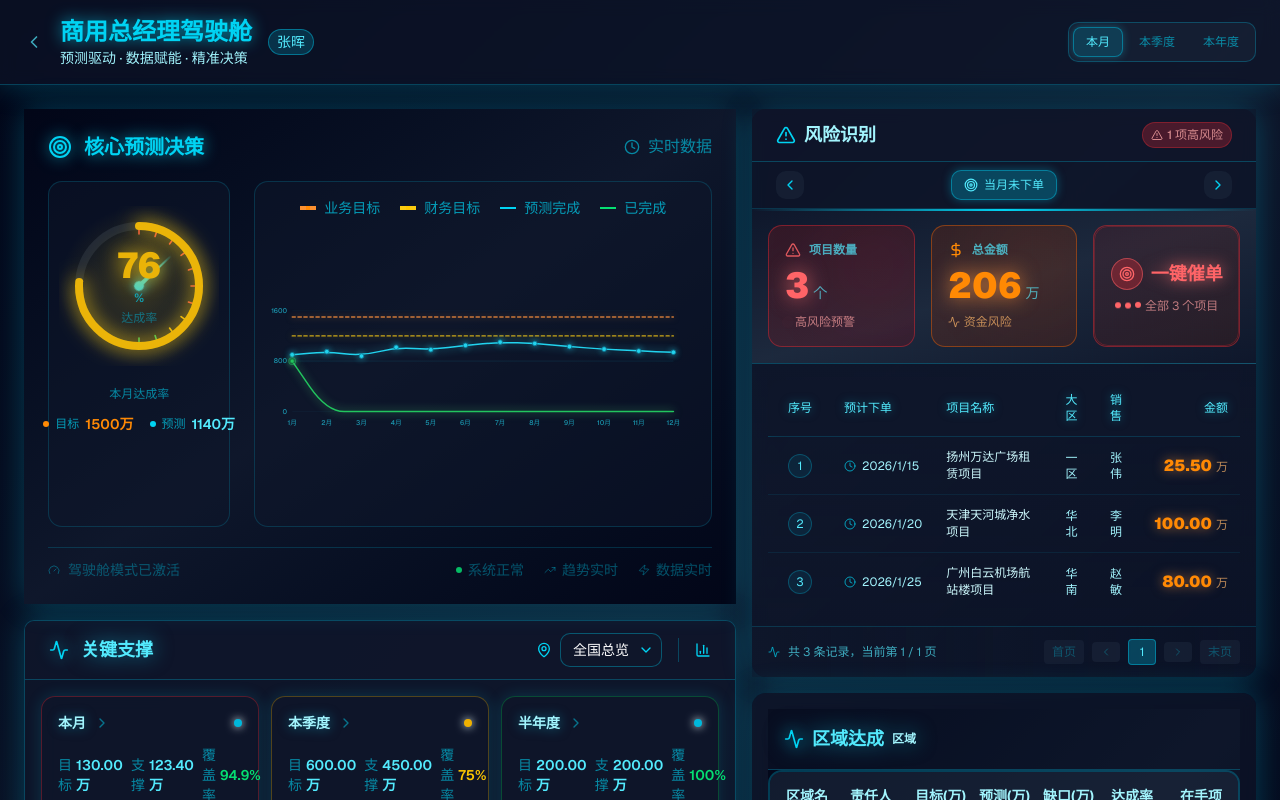
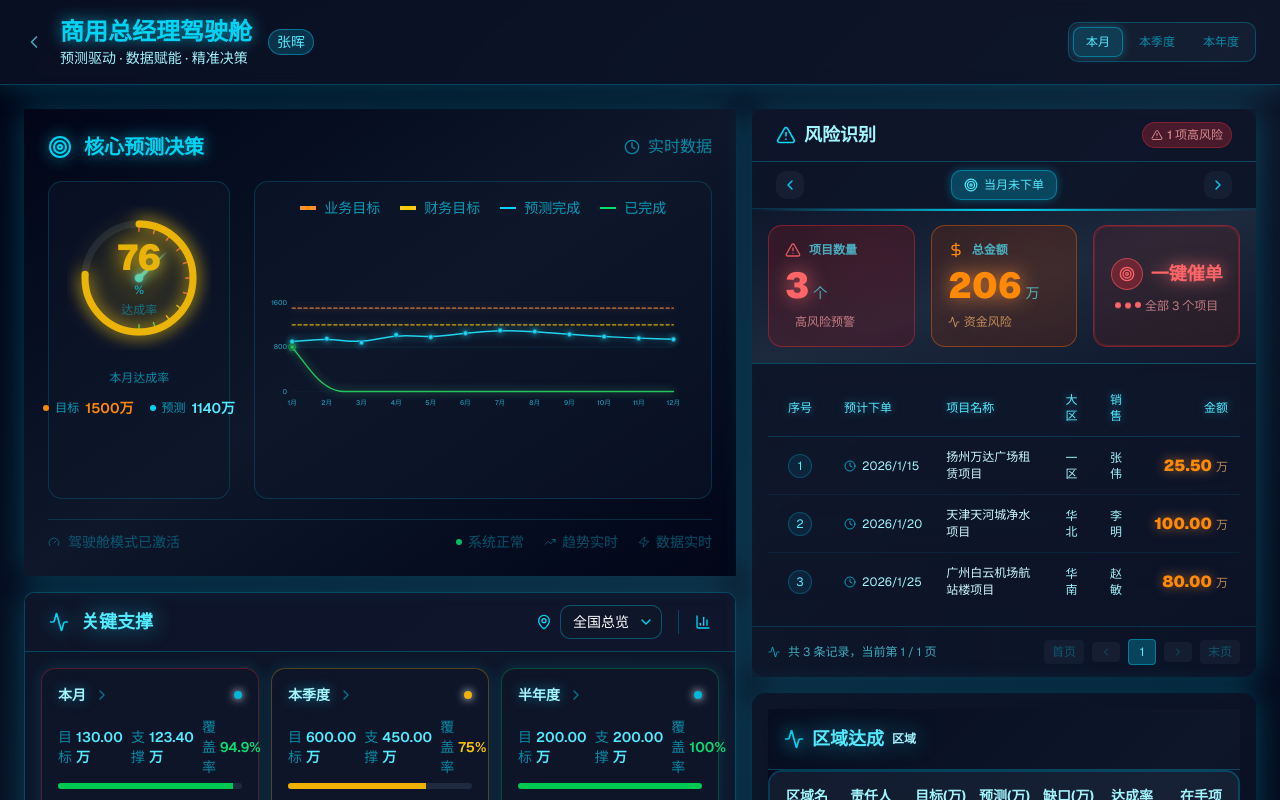
Before and after one commit to navylee1990/coze_jsc, a Next.js app: page /gm in a window 1280 px wide. Shown: the top 800 px of the page. Built offline with nearby package versions, Linux system fonts and the light colour scheme.

Commit message:
feat: 减少仪表盘和趋势图模块高度10%

```diff
--- a/src/components/PredictionDecisionCard.tsx
+++ b/src/components/PredictionDecisionCard.tsx
@@ -349,7 +349,7 @@ export default function PredictionDecisionCard({
   // 月度趋势曲线图（驾驶舱风格）
   const MonthlyTrendChart = () => {
     const maxValue = 1600;
-    const height = 280;
+    const height = 252;
     const paddingLeft = 50;
     const paddingRight = 50;
     const paddingBottom = 32;
@@ -732,7 +732,7 @@ export default function PredictionDecisionCard({
             <MainGauge
               value={animatedRate}
               maxValue={100}
-              size={160}
+              size={144}
             />
             <div className="mt-5 text-center">
               <div className="text-cyan-400/60 text-xs mb-3">本月达成率</div>
```
